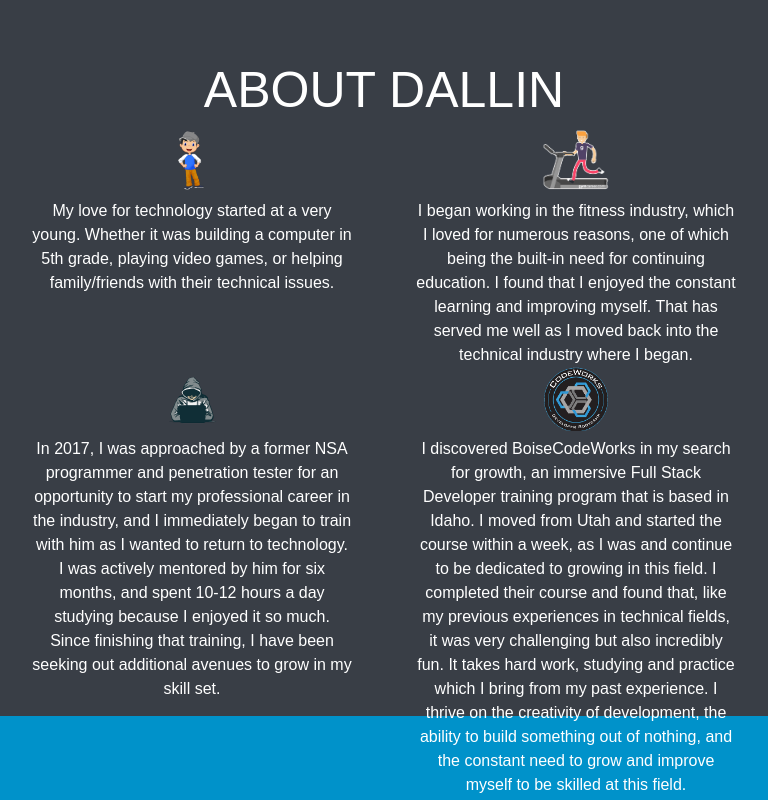
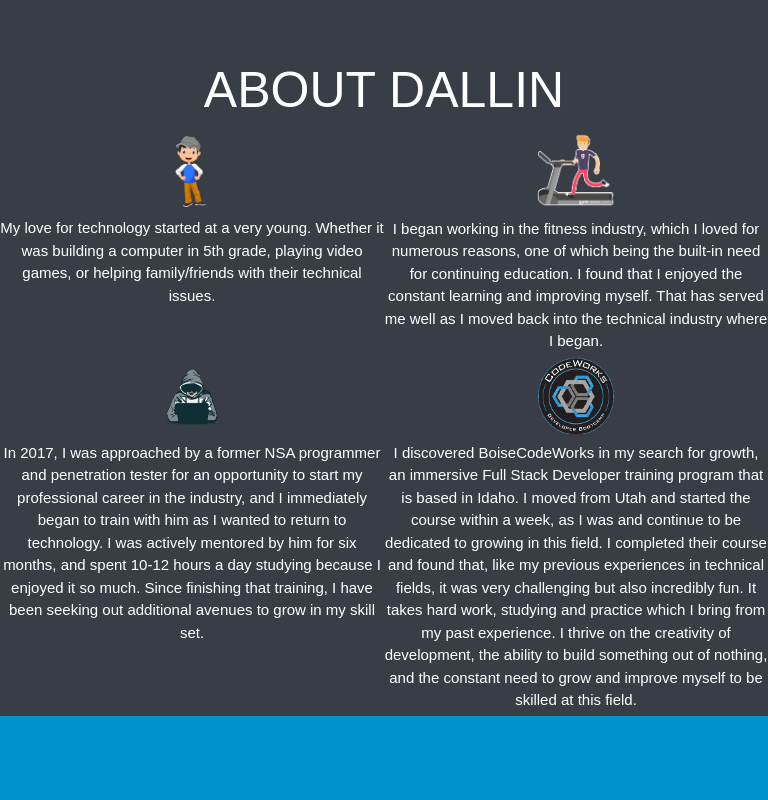
Before and after one commit to dfahn03/dallinfahnestock, a Vue app: page /#/ in a window 768 px wide. Shown: the part 820-1620 px from the top of the page. Built offline with nearby package versions, Linux system fonts and the light colour scheme; a web font is replaced by a local one.

Commit message:
about response

```diff
--- a/src/components/About.vue
+++ b/src/components/About.vue
@@ -6,7 +6,7 @@
         <h1 class="aboutMe">About Dallin</h1>
       </div>
 
-      <div class="col-xl col-lg-6 col-md col-sm-12 d-flex justify-content-center">
+      <div class="col-xl-6 col-lg-6 col-md-6 col-sm-12 d-flex justify-content-center">
         <div class="card text-white align-items-center">
           <img src="../assets/Boy-1.png" class="card-img-top" style="width: 9.5%;">
           <div class="card-body text-center">
@@ -17,7 +17,7 @@
         </div>
       </div>
 
-      <div class="col-xl col-lg-6 col-md col-sm-12 d-flex justify-content-center">
+      <div class="col-xl-6 col-lg-6 col-md-6 col-sm-12 d-flex justify-content-center">
         <div class="card text-white align-items-center">
           <img src="../assets/Fit-2.gif" class="card-img-top" style="width: 21%">
           <div class="card-body text-center">
@@ -33,7 +33,7 @@
         </div>
       </div>
 
-      <div class="col-xl col-lg-6 col-md col-sm-12 d-flex justify-content-center">
+      <div class="col-xl-6 col-lg-6 col-md-6 col-sm-12 d-flex justify-content-center">
         <div class="card text-white align-items-center">
           <img src="../assets/Pentester-2.png" class="card-img-top penTImg">
           <div class="card-body text-center">
@@ -50,7 +50,7 @@
         </div>
       </div>
 
-      <div class="col-xl col-lg-6 col-md col-sm-12 d-flex justify-content-center">
+      <div class="col-xl-6 col-lg-6 col-md-6 col-sm-12 d-flex justify-content-center">
         <div class="card text-white align-items-center text-center">
           <img src="../assets/BoiseCodeWorks.png" class="card-img-top bcwImg">
           <div class="card-body text-center">
@@ -113,7 +113,7 @@
   .card {
     background: transparent;
     border: none;
-    width: 20rem;
+    width: 25rem;
   }
 
   .fitImg,
@@ -145,13 +145,32 @@
     }
   }
 
+  @media screen and (min-width: 768px)and (max-width: 991px) {
+    /* .aboutMe {
+      font-size: 35px;
+      text-transform: uppercase;
+      font-family: 'Monda', sans-serif;
+      margin-top: 8vh;
+    } */
+
+    .card-body {
+      margin-bottom: 0;
+      padding-bottom: 0;
+    }
+
+    .card-text {
+      font-size: 15px;
+    }
+  }
+
   @media screen and (min-width: 1530px) {
     .card {
       width: 24rem;
     }
 
+    /*
     .card-text {
       font-size: 18px;
-    }
+    } */
   }
 </style>
```
